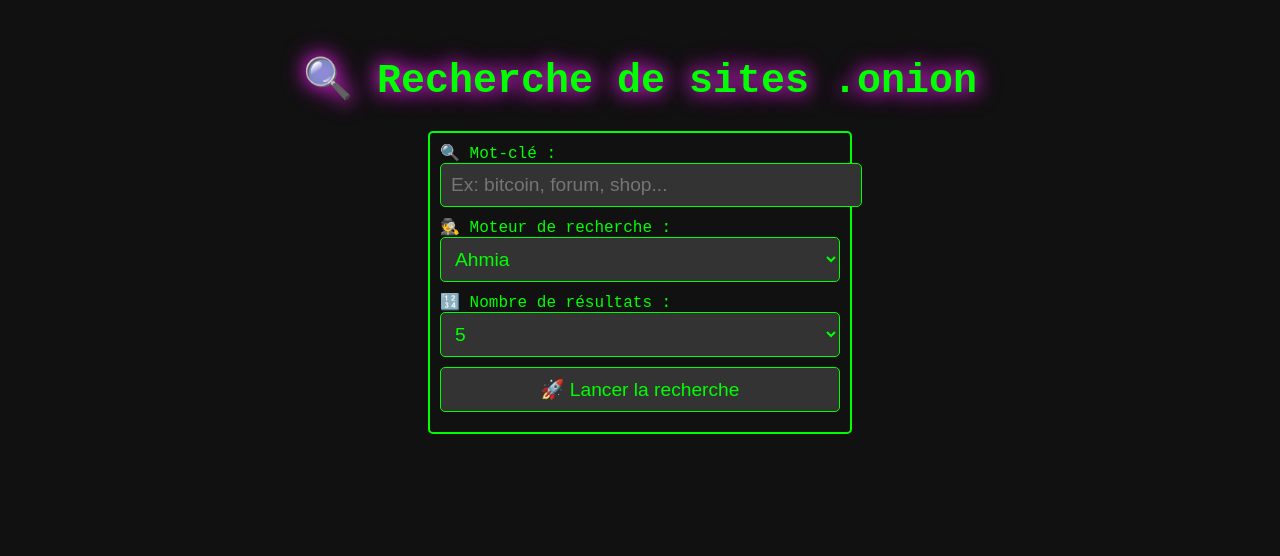
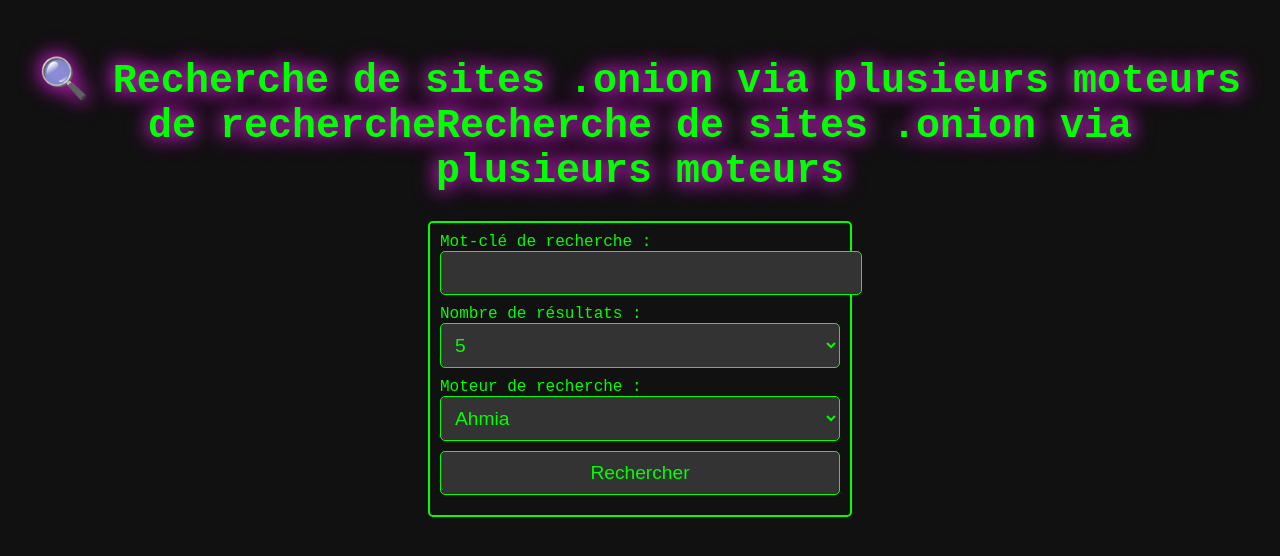
Before and after one commit to tucommenceapousser/tordork, a Flask app: page / in a window 1280 px wide. Shown: the top 556 px of the page. Run offline with Flask 3, Linux system fonts and the light colour scheme.

Commit message:
Update index.html

```diff
--- a/templates/index.html
+++ b/templates/index.html
@@ -7,28 +7,27 @@
     <link rel="stylesheet" href="{{ url_for('static', filename='style.css') }}">
 </head>
 <body>
-    <h1 id="typing-title"></h1>
+    <h1>🔍 Recherche de sites .onion via plusieurs moteurs de recherche</h1>
+    <form method="POST">
+        <label for="keyword">Mot-clé de recherche :</label>
+        <input type="text" name="keyword" id="keyword" required>
 
-    <form method="POST">
-        <label for="keyword">🔍 Mot-clé :</label>
-        <input type="text" name="keyword" id="keyword" required placeholder="Ex: bitcoin, forum, shop...">
-
-        <label for="engine">🕵️ Moteur de recherche :</label>
-        <select name="engine" id="engine">
-            <option value="ahmia">Ahmia</option>
-            <option value="onionsearch">OnionSearch</option>
-            <option value="darksearch">DarkSearch</option>
-        </select>
-
-        <label for="limit">🔢 Nombre de résultats :</label>
-        <select name="limit" id="limit">
+        <label for="limit">Nombre de résultats :</label>
+        <select name="limit" id="limit" required>
             <option value="5">5</option>
             <option value="10">10</option>
             <option value="20">20</option>
             <option value="50">50</option>
         </select>
 
-        <button type="submit">🚀 Lancer la recherche</button>
+        <label for="engine">Moteur de recherche :</label>
+        <select name="engine" id="engine" required>
+            <option value="ahmia">Ahmia</option>
+            <option value="onionsearch">OnionSearch</option>
+            <option value="darksearch">DarkSearch</option>
+        </select>
+
+        <button type="submit">Rechercher</button>
     </form>
 
     {% if error %}
@@ -54,12 +53,12 @@
     {% endif %}
 
     <script>
-        // Effet de frappe pour le titre
+        // Effet de type console pour le titre de la page
         document.addEventListener("DOMContentLoaded", function() {
-            const title = "🔍 Recherche de sites .onion";
+            const title = "Recherche de sites .onion via plusieurs moteurs";
             let i = 0;
-            const speed = 80;
-            const element = document.getElementById("typing-title");
+            const speed = 100;
+            const element = document.querySelector("h1");
 
             function typeWriter() {
                 if (i < title.length) {
```
